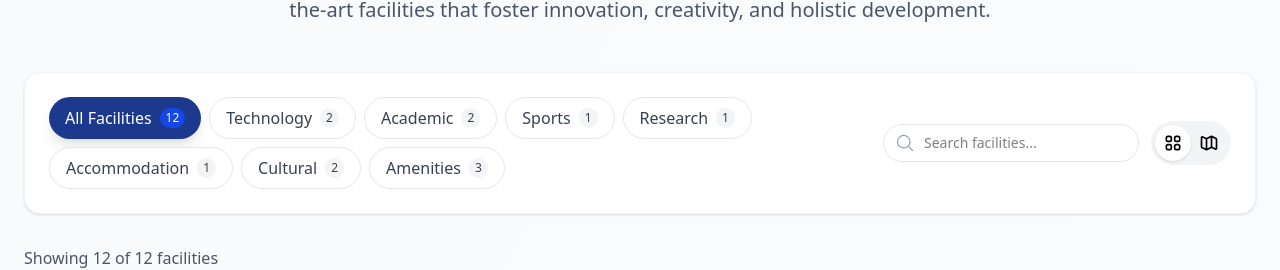
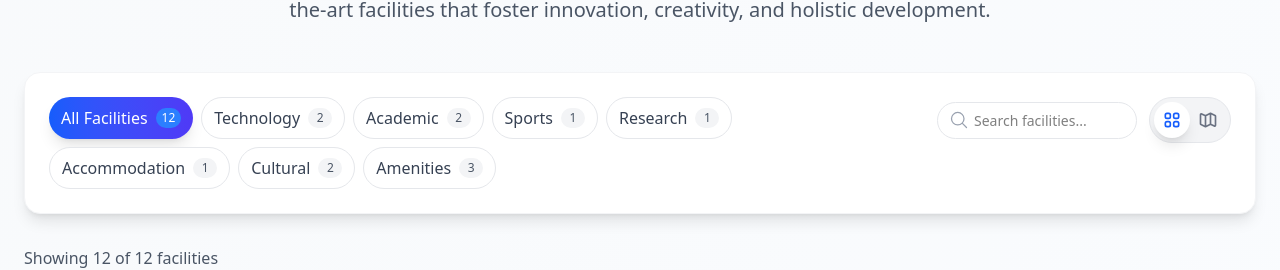
Before and after one commit to Shiv0717/college, a React (Vite) app: page /infrastructure in a window 1280 px wide. Shown: the part 365-635 px from the top of the page. Built offline with nearby package versions, Linux system fonts and the light colour scheme.

Commit message:
Update project files

```diff
--- a/src/components/AboutSection.jsx
+++ b/src/components/AboutSection.jsx
@@ -64,7 +64,7 @@ const AboutSection = () => {
     <section className="py-14 bg-gradient-to-b from-blue-50 to-white relative overflow-hidden">
       {/* Decorative elements */}
       <div className="absolute top-0 left-0 w-72 h-72 bg-blue-200 rounded-full -translate-x-36 -translate-y-36 opacity-50"></div>
-      <div className="absolute bottom-0 right-0 w-96 h-96 bg-blue-100 rounded-full translate-x-48 translate-y-48 opacity-40"></div>
+      <div className="absolute bottom-0 right-0 w-96 h-80 lg:h-96 bg-blue-100 rounded-full translate-x-48 translate-y-48 opacity-40"></div>
 
       <div className="max-w-7xl mx-auto px-6 lg:px-8 relative z-10">
         {/* Heading */}
--- a/src/components/Footer.jsx
+++ b/src/components/Footer.jsx
@@ -150,7 +150,7 @@ const Footer = () => {
     rel="noopener noreferrer"
     className="text-sm text-blue-200 hover:text-yellow-400 transition-colors flex items-center"
   >
-    Crafted with ❤️ by
+   Designed & Developed by
     <span className="ml-1 font-semibold text-white">Shiv Kumar</span>
   </a>
 </div>
--- a/src/pages/DepartmentDetails.jsx
+++ b/src/pages/DepartmentDetails.jsx
@@ -190,23 +190,7 @@ const DepartmentDetails = () => {
   return (
     <div className="min-h-screen bg-gradient-to-b from-blue-50 to-white">
       {/* Header Navigation */}
-      <motion.div
-        initial={{ opacity: 0, y: -10 }}
-        animate={{ opacity: 1, y: 0 }}
-        className="bg-white shadow-sm border-b border-blue-100 py-4 px-4 sticky top-0 z-10"
-      >
-        <div className="max-w-7xl mx-auto flex justify-between items-center">
-          <Link
-            to="/departments"
-            className="text-blue-600 hover:text-blue-800 font-medium flex items-center transition-colors"
-          >
-            <ArrowLeft size={18} className="mr-2" /> All Departments
-          </Link>
-          <div className="text-sm text-blue-700 font-medium px-3 py-1 bg-blue-100 rounded-full">
-            {department.shortName}
-          </div>
-        </div>
-      </motion.div>
+
 
       <div className="max-w-7xl mx-auto px-4 py-8">
         {/* Hero Section */}
--- a/src/pages/Infrastructure.jsx
+++ b/src/pages/Infrastructure.jsx
@@ -15,7 +15,8 @@ import {
   XMarkIcon,
   MagnifyingGlassIcon,
   MapPinIcon,
-  ArrowRightIcon
+  ArrowRightIcon,
+
 } from '@heroicons/react/24/outline';
 
 const infrastructureData = [
@@ -157,7 +158,8 @@ const Infrastructure = () => {
   const [activeCategory, setActiveCategory] = useState('all');
   const [searchQuery, setSearchQuery] = useState('');
   const [selectedItem, setSelectedItem] = useState(null);
-  const [viewMode, setViewMode] = useState('grid'); // 'grid' or 'map'
+  const [viewMode, setViewMode] = useState('grid');
+  const [isFilterOpen, setIsFilterOpen] = useState(false);
 
   const fadeIn = {
     hidden: { opacity: 0, y: 20 },
@@ -222,66 +224,131 @@ const Infrastructure = () => {
 
         {/* Controls Section */}
         <motion.div
-          className="flex flex-col md:flex-row justify-between items-start md:items-center gap-4 mb-8 p-6 bg-white rounded-2xl shadow-sm border border-gray-100"
+  className="flex flex-col md:flex-row justify-between items-start gap-4 mb-8 p-4 sm:p-6 bg-white rounded-2xl shadow-lg border border-gray-100"
   initial={{ opacity: 0, y: 20 }}
   whileInView={{ opacity: 1, y: 0 }}
   viewport={{ once: true, margin: "-50px" }}
   transition={{ delay: 0.2 }}
 >
+  {/* Categories Filter */}
+  <div className="w-full md:w-auto">
     <div className="flex flex-wrap gap-2">
       {categories.map((category) => (
-              <button
+        <motion.button
           key={category.id}
           onClick={() => setActiveCategory(category.id)}
-                className={`px-4 py-2 rounded-full font-medium transition-all flex items-center gap-2 ${
+          whileHover={{ scale: 1.05 }}
+          whileTap={{ scale: 0.95 }}
+          className={`px-3 py-2 rounded-full font-medium transition-all flex items-center gap-2 text-sm sm:text-base ${
             activeCategory === category.id
-                    ? 'bg-blue-900 text-white shadow-lg'
-                    : 'bg-white text-gray-700 border border-gray-200 hover:bg-gray-50'
+              ? 'bg-gradient-to-r from-blue-600 to-indigo-600 text-white shadow-lg'
+              : 'bg-white text-gray-700 border border-gray-200 hover:bg-gray-50 hover:border-gray-300'
           }`}
         >
-                <span>{category.name}</span>
-                <span className={`text-xs px-1.5 py-0.5 rounded-full ${
-                  activeCategory === category.id ? 'bg-blue-700' : 'bg-gray-100'
+          <span className="whitespace-nowrap">{category.name}</span>
+          <span className={`text-xs px-1.5 py-0.5 rounded-full min-w-[24px] text-center ${
+            activeCategory === category.id
+              ? 'bg-blue-500 text-white'
+              : 'bg-gray-100 text-gray-600'
           }`}>
             {category.count}
           </span>
-              </button>
+        </motion.button>
       ))}
     </div>
+  </div>
 
-          <div className="flex items-center gap-3">
-            <div className="relative">
+  {/* Search and View Controls */}
+  <div className="flex flex-col sm:flex-row items-stretch sm:items-center gap-3 w-full md:w-auto">
+    {/* Search Input */}
+    <div className="relative flex-1 min-w-[200px]">
       <div className="absolute inset-y-0 left-0 pl-3 flex items-center pointer-events-none">
-                <MagnifyingGlassIcon className="h-5 w-5 text-gray-400" />
+        <MagnifyingGlassIcon className="h-4 w-4 sm:h-5 sm:w-5 text-gray-400" />
       </div>
       <input
         type="text"
         placeholder="Search facilities..."
-                className="pl-10 pr-4 py-2 border border-gray-200 rounded-full text-sm focus:ring-2 focus:ring-blue-500 focus:border-blue-500 w-64"
+        className="pl-9 pr-4 py-2 border border-gray-200 rounded-full text-sm focus:ring-2 focus:ring-blue-500 focus:border-blue-500 w-full h-full"
         value={searchQuery}
         onChange={(e) => setSearchQuery(e.target.value)}
       />
     </div>
 
-            <div className="flex bg-gray-100 p-1 rounded-full">
-              <button
+    {/* View Toggle */}
+    <div className="flex bg-gray-100 p-1 rounded-full border border-gray-200">
+      <motion.button
         onClick={() => setViewMode('grid')}
-                className={`p-2 rounded-full ${viewMode === 'grid' ? 'bg-white shadow' : ''}`}
+        whileHover={{ scale: 1.1 }}
+        whileTap={{ scale: 0.9 }}
+        className={`p-2 rounded-full transition-all ${
+          viewMode === 'grid'
+            ? 'bg-white shadow-lg text-blue-600'
+            : 'text-gray-500 hover:text-gray-700'
+        }`}
+        title="Grid view"
       >
-                <svg xmlns="http://www.w3.org/2000/svg" className="h-5 w-5" fill="none" viewBox="0 0 24 24" stroke="currentColor">
+        <svg xmlns="http://www.w3.org/2000/svg" className="h-4 w-4 sm:h-5 sm:w-5" fill="none" viewBox="0 0 24 24" stroke="currentColor">
           <path strokeLinecap="round" strokeLinejoin="round" strokeWidth={2} d="M4 6a2 2 0 012-2h2a2 2 0 012 2v2a2 2 0 01-2 2H6a2 2 0 01-2-2V6zM14 6a2 2 0 012-2h2a2 2 0 012 2v2a2 2 0 01-2 2h-2a2 2 0 01-2-2V6zM4 16a2 2 0 012-2h2a2 2 0 012 2v2a2 2 0 01-2 2H6a2 2 0 01-2-2v-2zM14 16a2 2 0 012-2h2a2 2 0 012 2v2a2 2 0 01-2 2h-2a2 2 0 01-2-2v-2z" />
         </svg>
-              </button>
-              <button
+      </motion.button>
+
+      <motion.button
         onClick={() => setViewMode('map')}
-                className={`p-2 rounded-full ${viewMode === 'map' ? 'bg-white shadow' : ''}`}
+        whileHover={{ scale: 1.1 }}
+        whileTap={{ scale: 0.9 }}
+        className={`p-2 rounded-full transition-all ${
+          viewMode === 'map'
+            ? 'bg-white shadow-lg text-blue-600'
+            : 'text-gray-500 hover:text-gray-700'
+        }`}
+        title="Map view"
       >
-                <svg xmlns="http://www.w3.org/2000/svg" className="h-5 w-5" fill="none" viewBox="0 0 24 24" stroke="currentColor">
+        <svg xmlns="http://www.w3.org/2000/svg" className="h-4 w-4 sm:h-5 sm:w-5" fill="none" viewBox="0 0 24 24" stroke="currentColor">
           <path strokeLinecap="round" strokeLinejoin="round" strokeWidth={2} d="M9 20l-5.447-2.724A1 1 0 013 16.382V5.618a1 1 0 011.447-.894L9 7m0 13l6-3m-6 3V7m6 10l4.553 2.276A1 1 0 0021 18.382V7.618a1 1 0 00-.553-.894L15 4m0 13V4m0 0L9 7" />
         </svg>
+      </motion.button>
+    </div>
+
+    {/* Filter Button for Mobile */}
+    <motion.button
+      whileHover={{ scale: 1.05 }}
+      whileTap={{ scale: 0.95 }}
+      className="md:hidden px-4 py-2 bg-blue-600 text-white rounded-full text-sm font-medium flex items-center gap-2"
+      onClick={() => setIsFilterOpen(!isFilterOpen)}
+    >
+
+      <span>Filters</span>
+    </motion.button>
+  </div>
+
+  {/* Mobile Filter Dropdown */}
+  {isFilterOpen && (
+    <motion.div
+      initial={{ opacity: 0, height: 0 }}
+      animate={{ opacity: 1, height: 'auto' }}
+      exit={{ opacity: 0, height: 0 }}
+      className="md:hidden w-full bg-gray-50 rounded-xl p-4 mt-2"
+    >
+      <div className="grid grid-cols-2 gap-2">
+        {categories.map((category) => (
+          <button
+            key={category.id}
+            onClick={() => {
+              setActiveCategory(category.id);
+              setIsFilterOpen(false);
+            }}
+            className={`px-3 py-2 rounded-lg text-sm font-medium transition-all ${
+              activeCategory === category.id
+                ? 'bg-blue-600 text-white'
+                : 'bg-white text-gray-700 border border-gray-200'
+            }`}
+          >
+            {category.name} ({category.count})
           </button>
+        ))}
       </div>
-          </div>
+    </motion.div>
+  )}
 </motion.div>
 
         {/* Results count */}
```
Lines whose indentation alone changed are shown as unchanged.
